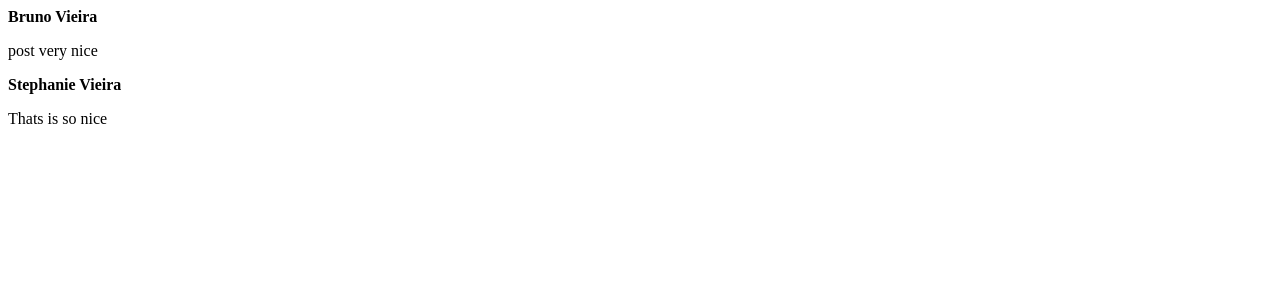
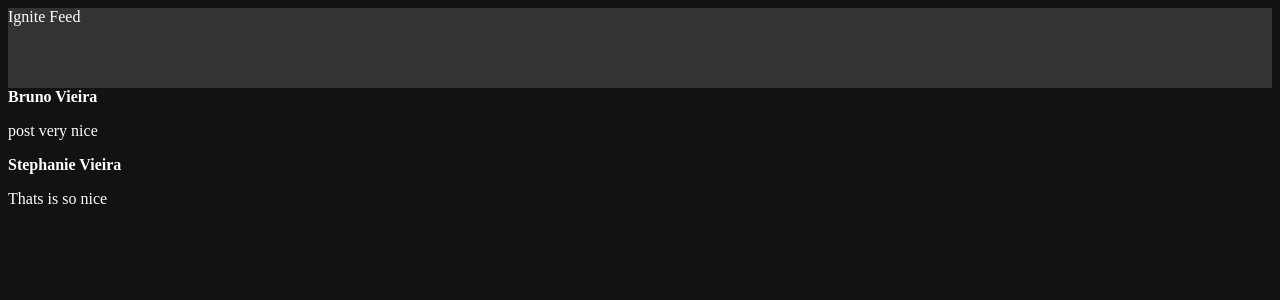
Before and after one commit to wbrunovieira/igniteReactJSVite01, a React (Vite) app: page / in a window 1280 px wide. Shown: the top 300 px of the page. Built offline with nearby package versions, Linux system fonts and the light colour scheme.

Commit message:
created the style.css and imported to the App.jsx, created the component Header usins css module

```diff
--- a/src/App.jsx
+++ b/src/App.jsx
@@ -1,10 +1,15 @@
+import { Header } from './components/Header'
 import { Post } from './Post'
+
+import './styles.css';
 
 function App() {
 
 
   return (
     <>
+      <Header />
+
       <Post author="Bruno Vieira" content="post very nice"/>
       <Post author="Stephanie Vieira" content="Thats is so nice"/>
 
--- /dev/null
+++ b/src/components/Header.jsx
@@ -0,0 +1,11 @@
+import styles from './Header.module.css';
+
+export function Header() {
+    return (
+        <header className={styles.header}>
+            <div>
+                Ignite Feed
+            </div>
+        </header>
+    )
+}
--- /dev/null
+++ b/src/components/Header.module.css
@@ -0,0 +1,5 @@
+
+.header {
+    background: #333;
+    height: 80px;
+  }
--- /dev/null
+++ b/src/styles.css
@@ -0,0 +1,5 @@
+
+body {
+    background: #121214;
+    color: #fff;
+  }
```
